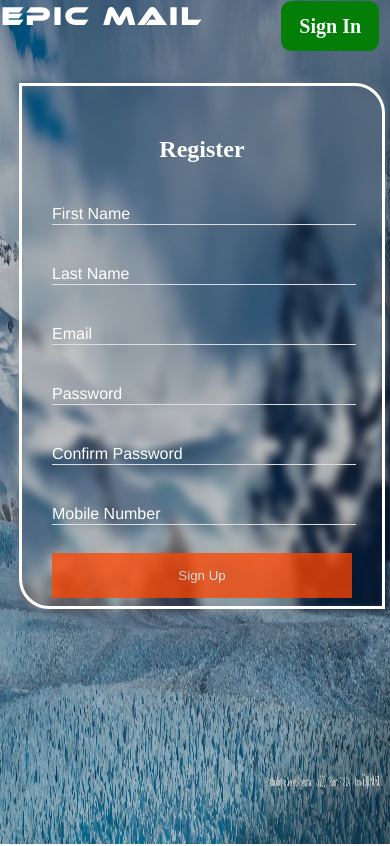
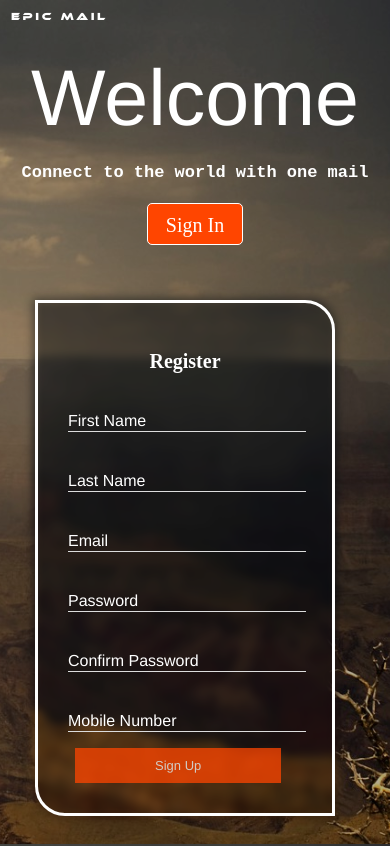
Before and after one commit to amoskeyz/Epic-Mail, a plain HTML site: page UI/Sign-up.html in a window 390 px wide. Shown: the top 846 px of the page. Drawn offline with Linux system fonts and the light colour scheme.

Commit message:
[Bug #164456126] Fix UI Pages

```diff
--- a/UI/Sign-up.html
+++ b/UI/Sign-up.html
@@ -1,3 +1,58 @@
+<!DOCTYPE html>
+<html>
+<head>
+	<title>Epic-mail Sign up</title>
+    <link rel="stylesheet" type="text/css" href="css/style.css">
+    <link rel="stylesheet" type="text/css" href="fontawesome-free-5.7.2-web/css/all.css">
+    <meta name="viewport" content="width=device-width,initial-scale=1.0">
+
+</head>
+<body>
+
+        <div class="modal-content">
+            <div class="header">
+                <div class="logo">Epic mail</div>
+
+            </div>
+
+            <div class = flexcontent>
+                <div class = flex>
+                    <div class="hh">Welcome</div>
+                    <h1 class="icon">
+                        Connect to the world with one mail
+                    </h1>
+
+                    <div class="menu1">
+                        <a href="index.html">Sign In</a>
+                    </div>
+                </div>
+
+                <div class="content">
+                  <h2>Register</h2>
+        <form>
+            <input class="userName" type="text" required >
+                   <label> First Name </label>
+            <input class="userName" type="text" required >
+                   <label> Last Name </label>
+            <input class="userName" type="email"  required >
+                   <label>Email</label>
+            <input id="password" type="password" required >
+                   <label>Password</label>
+            <input id="password" type="password" required >
+                   <label> Confirm Password</label>
+            <input id="number" type="number" required >
+                   <label>Mobile Number</label>
+        </form>
+       <div class="bntt">
+            <a href='Main-Page.html'>Sign Up</a>
+        </div>
+                </div>
+            </div>
+        </div>
+</body>
+</html>
+
+
 <!--
 <!DOCTYPE html>
 <html>
@@ -22,7 +77,6 @@
             <span>Simple.Smart.Safe</span>
         </div>
     </div>
--->
 <!DOCTYPE html>
 <html>
 <head>
@@ -33,19 +87,23 @@
 
 </head>
 <body>
+    <div class='bg-modal'>
+        <div class='modal-content'>
     <div class="header">
         <div class="logo">Epic mail</div>
             <div class="nav">
-                <div class="menu">
-                    <a href="index.html">Sign In</a>
-                </div>
+
             </div>
         </div>
     <div class="hh">Welcome</div>
     <h1 class="icon">
             Connect to the world with one mail
         </h1>
-    <span class="">
+
+             <div class="menu1">
+                    <a href="index.html">Sign In</a>
+                </div>
+
 
 
 <div class="content">
@@ -64,8 +122,12 @@
             <input id="number" type="number" required >
                    <label>Mobile Number</label>
         </form>
-        <button class="btn">Sign Up</button>
+       <div class="bntt">
+            <a href='Main-Page.html'>Sign Up</a>
+        </div>
     </div>
+        </div>
     </div>
 </body>
 </html>
+-->
--- a/UI/css/style-home.css
+++ b/UI/css/style-home.css
@@ -1,36 +1,31 @@
 @font-face{
 font-family: "ethnocentric rg";
 src: url("../font/ethnocentric rg.ttf") format("opentype");
-
 }
 
-body, .content::before{
-    background:linear-gradient(rgba(0,0,0,0.2) 100%, transparent), url(../img/img111111.jpg);
-    background-size: 100vw 100vh;
-}
 body {
     width: 100%;
     height: 100%;
     padding: 0;
     margin: 0;
-
+    background-color:rgba(102,85,85,0.5);
 }
 
 .logo{
     font-family: 'Ethnocentric Rg';
-    font-size:30px;
+    font-size:26px;
     color: white;
     letter-spacing: 3px;
+    margin-left:4px;
 }
 
 .hh{
+    text-align:center;
     font-family: helvetica;
     color: white;
-    position: relative;
-    top: 180px;
-    left: 140px;
-    font-size: 94px;
-    width: 30%;
+    font-size: 79px;
+    padding:0.1em;
+    margin: 0px;
 }
 span{
     background:transparent;
@@ -48,9 +43,6 @@ span{
     justify-content: space-between;
     background-color: transparent;
     font-weight: bold;
-    color: orangered;
-    position: sticky;
-    top: 0;
 }
 
 
@@ -60,77 +52,78 @@ img{
     height: 15px;
 }
 
-.menu a{
+.menu {
+    display: flex;
+    flex-direction: row;
+}
 
+.menu > a{
     text-decoration: none;
     color: white;
     margin: 0px 10px;
-    padding:0.7em 0.9em;
-    background-color:green;
-    font-family: helvetical;
-    font-family: helvetical;
+    padding:0.5em 0.9em;
+    font-weight:lighter;
     border-radius: 10px;
-    border: 0;
+    border-bottom: 2px solid orangered;
     opacity: 0.95;
-    position: relative;
-    top: 14px;
     font-size: 20px;
 }
 
-.menu1 a{
+.menu1{
+    display: flex;
+}
+
+.menu1 > a{
     text-decoration: none;
     color: white;
-    margin: 0px 10px;
-    padding:1em 2em;
-    background-color:green;
+    margin: 10px auto;
+    padding:0.5em 0.9em;
     font-family: helvetical;
-    border-radius: 10px;
+    border-radius: 5px;
     font-size: 20px;
-    position: relative;
-    top: 370px;
-    left: -120px;
-    height:43px;
-
+    height:20px;
+    border:1px solid white;
+    background-color:orangered;
 }
-
-.menu1{
-    position: relative;
-    top: 25px;
-    left: 550px;
-
-}
-
 
 .icon{
     text-align: center;
-    width: 50%;
-    margin: auto;
-    margin-bottom: -90px;
+    width: 100%;
     color: white;
-    font-size: 1.8em
+    font-size: 20px;
+    font-weight:bolder;
+    margin-bottom:px;
+}
 
+.flexcontent{
+    display: flex;
+    justify-content: space-between;
 }
 
 h1{
     font-family: "Courier New", Courier, monospace;
-    position: relative;
     font-family: 1.2em;
-    top: 200px;
-    left: -200px;
+}
 
+body, .content::before{
+    background:url(../img/container.jpg) 100% /cover fixed;
+}
+
+.modal-content{
+    width:1200px;
+    height:570px;
+    margin:60.5px auto;
+    background-color: rgba(0,0,0,0.3);
 }
 
 .content{
-    display: block;
     position: relative;
     width: 300px;
     height: 300px;
-    left: 300px;
-    top: -40px;
-/*    background: #fff;*/
-    margin:50px auto;
+    top: -30px;
+    margin:100px 50px 50px 0px;
     padding: 30px;
-    border: 3px solid white;//rgba(0,0,0,0.5);
+    border: 3px solid white;
     border-radius: 0 30px 0 30px;
 }
 
@@ -146,9 +139,15 @@ h1{
     border-radius: 0 30px 0 30px;
     filter: blur(5px);
 }
+
+.flex{
+     margin:100px 0px 50px 50px;
+}
+
 h2{
     text-align: center;
     color: white;
+    font-size: 20px;
 }
 
 label{
@@ -198,20 +197,18 @@ input:focus + label, input:valid + label{
     text-decoration: none;
 }
 .btn {
-    margin-top: 10px;
-    padding:15px 20px;
-    background-color:orangered;
-    border: 0;
-    opacity: 0.75;
-    color: white;
-    width: 100%;
+
 }
 
 .forget{
-    margin-top: 5px;
+    margin-top: 7px;
     color: white;
     cursor: pointer;
-    text-decoration: underline
+    text-decoration: underline;
+    font-size:14px;
+    position:relative;
+    top:25px;
+
 }
 
 .footer{
@@ -226,21 +223,141 @@ input:focus + label, input:valid + label{
     margin-bottom:0;
 }
 
+.bntt > a{
+    margin-top: 0px;
+    padding:16px 120px;
+    background-color:orangered;
+    border: 0;
+    opacity: 0.75;
+    color: white;
+    width: 120%;
+    cursor:pointer;
+    position:relative;
+    top:6px;
+    left:6px;
 
+}
+
+
+@media only screen and (max-width:1180px){
+
+    .modal-content{
+        margin: 35px 0px;
+        width: 100%;
+    }
+}
 @media only screen and (max-width:900px){
 
-    .icon, .menu1, h1, .hh {
-        display: none;
+    .modal-content{
+        margin: 0px;
+        width: 100%;
+        height: 100%;
+    }
+    .logo{
+        margin:10px;
+        font-size:20px;
+    }
+
+    .login{
+        margin:18px;
+        font-size:16px;
     }
 
     .content{
-        top: 40px;
-        left: 7px
+        margin:150px 25px 75px 20px;
+        width:300px;
+    }
+
+    .bntt > a{
+        white-space: nowrap;
+    }
+
+    .icon{
+        font-size:25px
+    }
+}
+
+
+
+@media only screen and (max-width:800px){
+
+
+    .flex{
+        margin:10px 0px 5px 0px;
+    }
+
+    .flexcontent{
+        flex-direction: column;
     }
 
     .logo{
-        font-size: 25px;
+        margin:10px;
+        font-size:20px;
+    }
+
+    .login{
+        margin:14px;
+        font-size:16px;
+    }
+
+    .menu > a{
+        margin-top:8px;
+        font-size:16px;
     }
 
 
+    .content{
+        margin: 70px auto;
+        width:55%;
+    }
+
+    .bntt > a{
+        padding:10px 80px;
+        margin-left:9px
+    }
+
 }
+
+@media only screen and (max-width:390px){
+
+
+    .flex{
+        margin:10px 0px 5px 0px;
+    }
+
+    .flexcontent{
+        flex-direction: column;
+    }
+
+    .logo{
+        margin:10px;
+        font-size:10px;
+    }
+
+    .login{
+        margin:10px;
+        font-size:14px;
+        font-weight:bold;
+    }
+
+    .menu > a{
+        margin-top:1px;
+        font-size:14px;
+    }
+
+    .icon{
+        font-size:17px;
+    }
+
+
+
+    .content{
+        margin-left:35px;
+        width:60%;
+    }
+
+    .bntt > a{
+        margin-left:1px
+    }
+
+}
--- a/UI/css/style.css
+++ b/UI/css/style.css
@@ -1,36 +1,31 @@
 @font-face{
 font-family: "ethnocentric rg";
 src: url("../font/ethnocentric rg.ttf") format("opentype");
-
 }
 
-body, .content::before{
-    background:linear-gradient(rgba(0,0,0,0.2) 100%, transparent), url(../img/img111111.jpg);
-    background-size: 100vw 100vh;
-}
 body {
     width: 100%;
     height: 100%;
     padding: 0;
     margin: 0;
-
+    background-color:rgba(102,85,85,0.5);
 }
 
 .logo{
     font-family: 'Ethnocentric Rg';
-    font-size:30px;
+    font-size:26px;
     color: white;
     letter-spacing: 3px;
+    margin-left:4px;
 }
 
 .hh{
+    text-align:center;
     font-family: helvetica;
     color: white;
-    position: relative;
-    top: 180px;
-    left: 140px;
-    font-size: 94px;
-    width: 30%;
+    font-size: 79px;
+    padding:0.1em;
+    margin: 0px;
 }
 span{
     background:transparent;
@@ -48,9 +43,6 @@ span{
     justify-content: space-between;
     background-color: transparent;
     font-weight: bold;
-    color: orangered;
-    position: sticky;
-    top: 0;
 }
 
 
@@ -60,77 +52,78 @@ img{
     height: 15px;
 }
 
-.menu a{
+.menu {
+    display: flex;
+    flex-direction: row;
+}
 
+.menu > a{
     text-decoration: none;
     color: white;
     margin: 0px 10px;
-    padding:0.7em 0.9em;
-    background-color:green;
-    font-family: helvetical;
-    font-family: helvetical;
+    padding:0.5em 0.9em;
+    font-weight:lighter;
     border-radius: 10px;
-    border: 0;
+    border-bottom: 2px solid orangered;
     opacity: 0.95;
-    position: relative;
-    top: 14px;
     font-size: 20px;
 }
 
-.menu1 a{
+.menu1{
+    display: flex;
+}
+
+.menu1 > a{
     text-decoration: none;
     color: white;
-    margin: 0px 10px;
-    padding:1em 2em;
-    background-color:green;
+    margin: 10px auto;
+    padding:0.5em 0.9em;
     font-family: helvetical;
-    border-radius: 10px;
+    border-radius: 5px;
     font-size: 20px;
-    position: relative;
-    top: 370px;
-    left: -120px;
-    height:43px;
-
+    height:20px;
+    border:1px solid white;
+    background-color:orangered;
 }
-
-.menu1{
-    position: relative;
-    top: 25px;
-    left: 550px;
-
-}
-
 
 .icon{
     text-align: center;
-    width: 50%;
-    margin: auto;
-    margin-bottom: -90px;
+    width: 100%;
     color: white;
-    font-size: 1.8em
+    font-size: 20px;
+    font-weight:bolder;
+    margin-bottom:px;
+}
 
+.flexcontent{
+    display: flex;
+    justify-content: space-between;
 }
 
 h1{
     font-family: "Courier New", Courier, monospace;
-    position: relative;
     font-family: 1.2em;
-    top: 200px;
-    left: -200px;
+}
 
+body, .content::before{
+    background:url(../img/container.jpg) 100% /cover fixed;
+}
+
+.modal-content{
+    width:1200px;
+    height:570px;
+    margin:60.5px auto;
+    background-color: rgba(0,0,0,0.3);
 }
 
 .content{
-    display: block;
     position: relative;
     width: 300px;
-    height: 460px;
-    left: 390px;
-    top: -40px;
-/*    background: #fff;*/
-    margin:50px auto;
+    height: 450px;
+    top: -110px;
+    margin:100px 50px 50px 0px;
     padding: 30px;
-    border: 3px solid white;//rgba(0,0,0,0.5);
+    border: 3px solid white;
     border-radius: 0 30px 0 30px;
 }
 
@@ -146,9 +139,15 @@ h1{
     border-radius: 0 30px 0 30px;
     filter: blur(5px);
 }
+
+.flex{
+     margin:100px 0px 50px 50px;
+}
+
 h2{
     text-align: center;
     color: white;
+    font-size: 20px;
 }
 
 label{
@@ -198,20 +197,18 @@ input:focus + label, input:valid + label{
     text-decoration: none;
 }
 .btn {
-    margin-top: 10px;
-    padding:15px 20px;
-    background-color:orangered;
-    border: 0;
-    opacity: 0.75;
-    color: white;
-    width: 100%;
+
 }
 
 .forget{
-    margin-top: 5px;
+    margin-top: 7px;
     color: white;
     cursor: pointer;
-    text-decoration: underline
+    text-decoration: underline;
+    font-size:14px;
+    position:relative;
+    top:25px;
+
 }
 
 .footer{
@@ -226,21 +223,141 @@ input:focus + label, input:valid + label{
     margin-bottom:0;
 }
 
+.bntt > a{
+    margin-top: 0px;
+    padding:16px 120px;
+    background-color:orangered;
+    border: 0;
+    opacity: 0.75;
+    color: white;
+    width: 120%;
+    cursor:pointer;
+    position:relative;
+    top:6px;
+    left:6px;
 
+}
+
+
+@media only screen and (max-width:1180px){
+
+    .modal-content{
+        margin: 35px 0px;
+        width: 100%;
+    }
+}
 @media only screen and (max-width:900px){
 
-    .icon, .menu1, h1, .hh {
-        display: none;
+    .modal-content{
+        margin: 0px;
+        width: 100%;
+        height: 100%;
+    }
+    .logo{
+        margin:10px;
+        font-size:20px;
+    }
+
+    .login{
+        margin:18px;
+        font-size:16px;
     }
 
     .content{
-        top: 1px;
-        left: 7px
+        margin:150px 25px 75px 20px;
+        width:300px;
+    }
+
+    .bntt > a{
+        white-space: nowrap;
+    }
+
+    .icon{
+        font-size:25px
+    }
+}
+
+
+
+@media only screen and (max-width:800px){
+
+
+    .flex{
+        margin:10px 0px 5px 0px;
+    }
+
+    .flexcontent{
+        flex-direction: column;
     }
 
     .logo{
-        font-size: 25px;
+        margin:10px;
+        font-size:20px;
+    }
+
+    .login{
+        margin:14px;
+        font-size:16px;
+    }
+
+    .menu > a{
+        margin-top:8px;
+        font-size:16px;
     }
 
 
+    .content{
+        margin: 150px auto;
+        width:55%;
+    }
+
+    .bntt > a{
+        padding:10px 80px;
+        margin-left:9px
+    }
+
 }
+
+@media only screen and (max-width:390px){
+
+
+    .flex{
+        margin:10px 0px 5px 0px;
+    }
+
+    .flexcontent{
+        flex-direction: column;
+    }
+
+    .logo{
+        margin:10px;
+        font-size:10px;
+    }
+
+    .login{
+        margin:10px;
+        font-size:14px;
+        font-weight:bold;
+    }
+
+    .menu > a{
+        margin-top:1px;
+        font-size:14px;
+    }
+
+    .icon{
+        font-size:17px;
+    }
+
+
+
+    .content{
+        margin-left:35px;
+        width:60%;
+    }
+
+    .bntt > a{
+        margin-left:1px
+    }
+
+}
```
Also changed, not shown: UI/Admin-page.html (+1 -1 lines), UI/index.html (+14 -6 lines), UI/img/1087.jpg (added), UI/img/1087e.jpg (added), UI/img/1087w.jpg (added), UI/img/coiin.jpg (added), UI/img/container.jpg (added), 2 other files.
